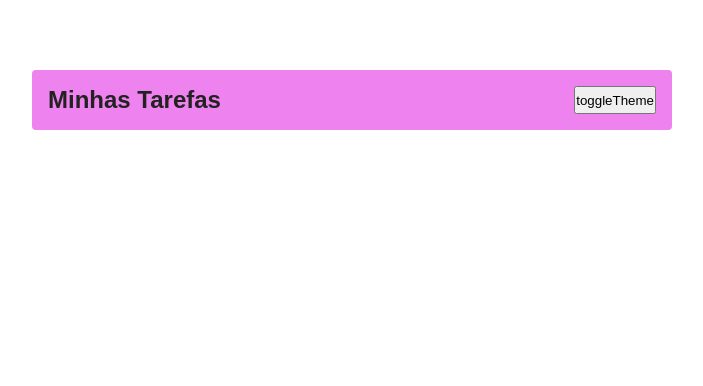
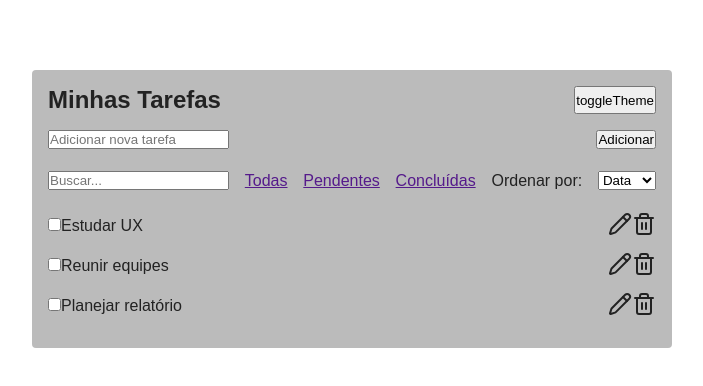
Before and after one commit to igor-ramos-dev/to-do-list, a React (Vite) app: page / in a window 1280 px wide. Shown: the top 386 px of the page, without its empty margins (288-991 px from the left). Built offline with nearby package versions, Linux system fonts and the light colour scheme.

Commit message:
chore: cria componentes da interface

```diff
--- a/package.json
+++ b/package.json
@@ -10,6 +10,7 @@
     "preview": "vite preview"
   },
   "dependencies": {
+    "lucide-react": "^0.546.0",
     "react": "^19.1.1",
     "react-dom": "^19.1.1",
     "styled-components": "^6.1.19"
--- /dev/null
+++ b/src/components/ToDoFilters/index.jsx
@@ -0,0 +1,17 @@
+import { Container } from "./styles";
+
+export default function ToDoFilters() {
+  return (
+    <Container>
+      <input type="text" placeholder="Buscar..." />
+      <a href="">Todas</a>
+      <a href="">Pendentes</a>
+      <a href="">Concluídas</a>
+      <span>Ordenar por:</span>
+      <select name="ordenar" id="ordenar">
+        <option value="data">Data</option>
+        <option value="nome">Nome</option>
+      </select>
+    </Container>
+  );
+}
--- /dev/null
+++ b/src/components/ToDoFilters/styles.jsx
@@ -0,0 +1,9 @@
+import styled from "styled-components";
+
+export const Container = styled.div`
+  display: flex;
+  align-items: center;
+  justify-content: space-between;
+
+  margin-top: 22px;
+`;
--- /dev/null
+++ b/src/components/ToDoForm/index.jsx
@@ -0,0 +1,10 @@
+import { Form } from "./styles";
+
+export default function ToDoForm() {
+  return (
+    <Form>
+      <input type="text" placeholder="Adicionar nova tarefa" />
+      <button>Adicionar</button>
+    </Form>
+  );
+}
--- /dev/null
+++ b/src/components/ToDoForm/styles.jsx
@@ -0,0 +1,9 @@
+import styled from "styled-components";
+
+export const Form = styled.form`
+  display: flex;
+  justify-content: space-between;
+  align-items: center;
+
+  margin-top: 16px;
+`;
--- /dev/null
+++ b/src/components/ToDoList/index.jsx
@@ -0,0 +1,41 @@
+import { Item, List, Checkbox } from "./styles";
+import { Trash2, Pencil } from "lucide-react";
+
+export default function ToDoList() {
+  return (
+    <List>
+      <Item>
+        <div className="item-container">
+          <Checkbox />
+          Estudar UX
+        </div>
+        <div className="actions">
+          <Pencil />
+          <Trash2 />
+        </div>
+      </Item>
+
+      <Item>
+        <div className="item-container">
+          <Checkbox />
+          Reunir equipes
+        </div>
+        <div className="actions">
+          <Pencil />
+          <Trash2 />
+        </div>
+      </Item>
+
+      <Item>
+        <div className="item-container">
+          <Checkbox />
+          Planejar relatório
+        </div>
+        <div className="actions">
+          <Pencil />
+          <Trash2 />
+        </div>
+      </Item>
+    </List>
+  );
+}
--- /dev/null
+++ b/src/components/ToDoList/styles.jsx
@@ -0,0 +1,16 @@
+import styled from "styled-components";
+
+export const List = styled.ul`
+  list-style: none;
+  margin-top: 22px;
+`;
+
+export const Item = styled.li`
+  display: flex;
+  align-items: center;
+  justify-content: space-between;
+
+  margin-bottom: 12px;
+`;
+
+export const Checkbox = styled.input.attrs({ type: "checkbox" })``;
--- a/src/pages/Home/index.jsx
+++ b/src/pages/Home/index.jsx
@@ -1,11 +1,17 @@
 import { Container } from "./styles";
 
 import Header from "../../components/Header";
+import ToDoForm from "../../components/ToDoForm";
+import ToDoFilters from "../../components/ToDoFilters";
+import ToDoList from "../../components/ToDoList";
 
 export default function Home() {
   return (
     <Container>
       <Header />
+      <ToDoForm />
+      <ToDoFilters />
+      <ToDoList />
     </Container>
   );
 }
--- a/src/pages/Home/styles.jsx
+++ b/src/pages/Home/styles.jsx
@@ -8,5 +8,5 @@ export const Container = styled.div`
   padding: 16px;
   border-radius: 4px;
 
-  background-color: violet;
+  background: #bbbbbb;
 `;
```
Also changed, not shown: 1 other file (tests, documents, lock files or other folders).
